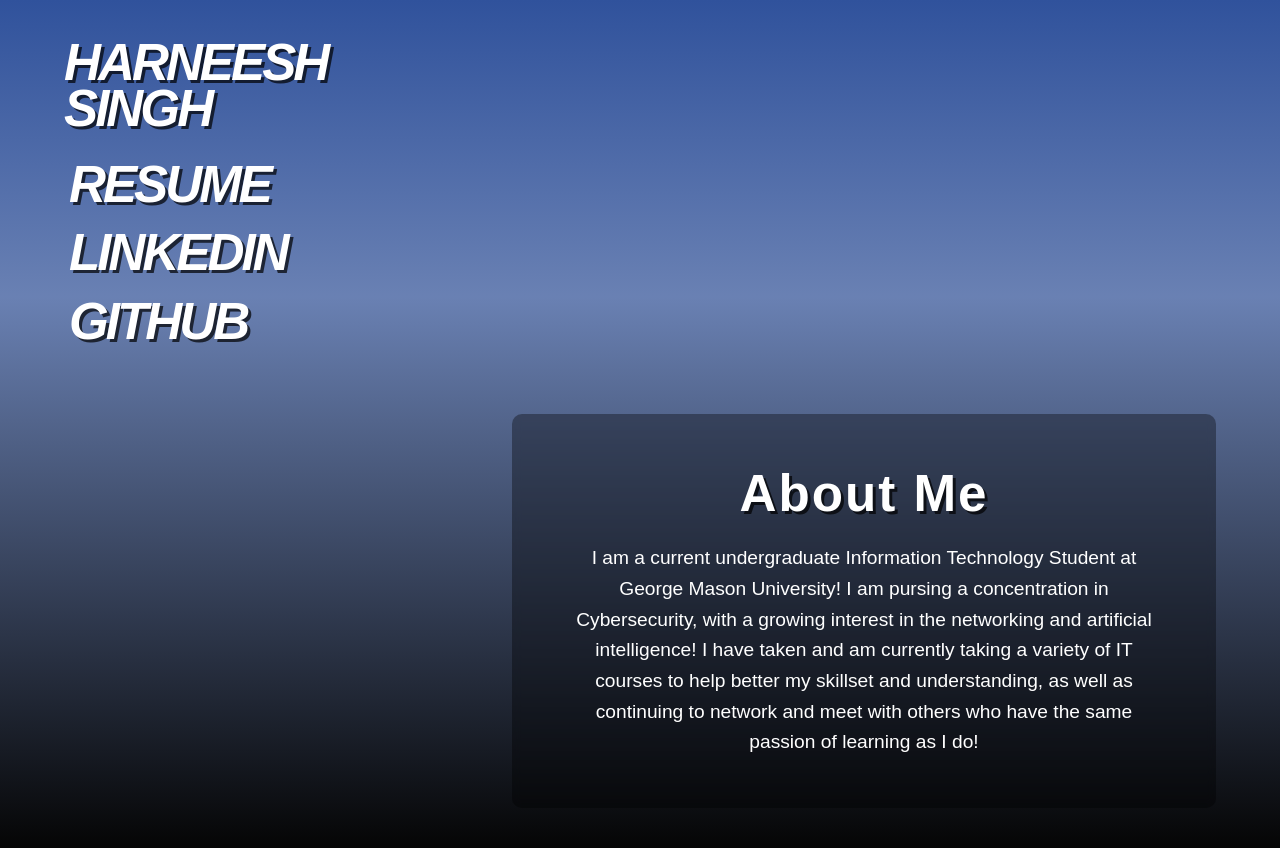
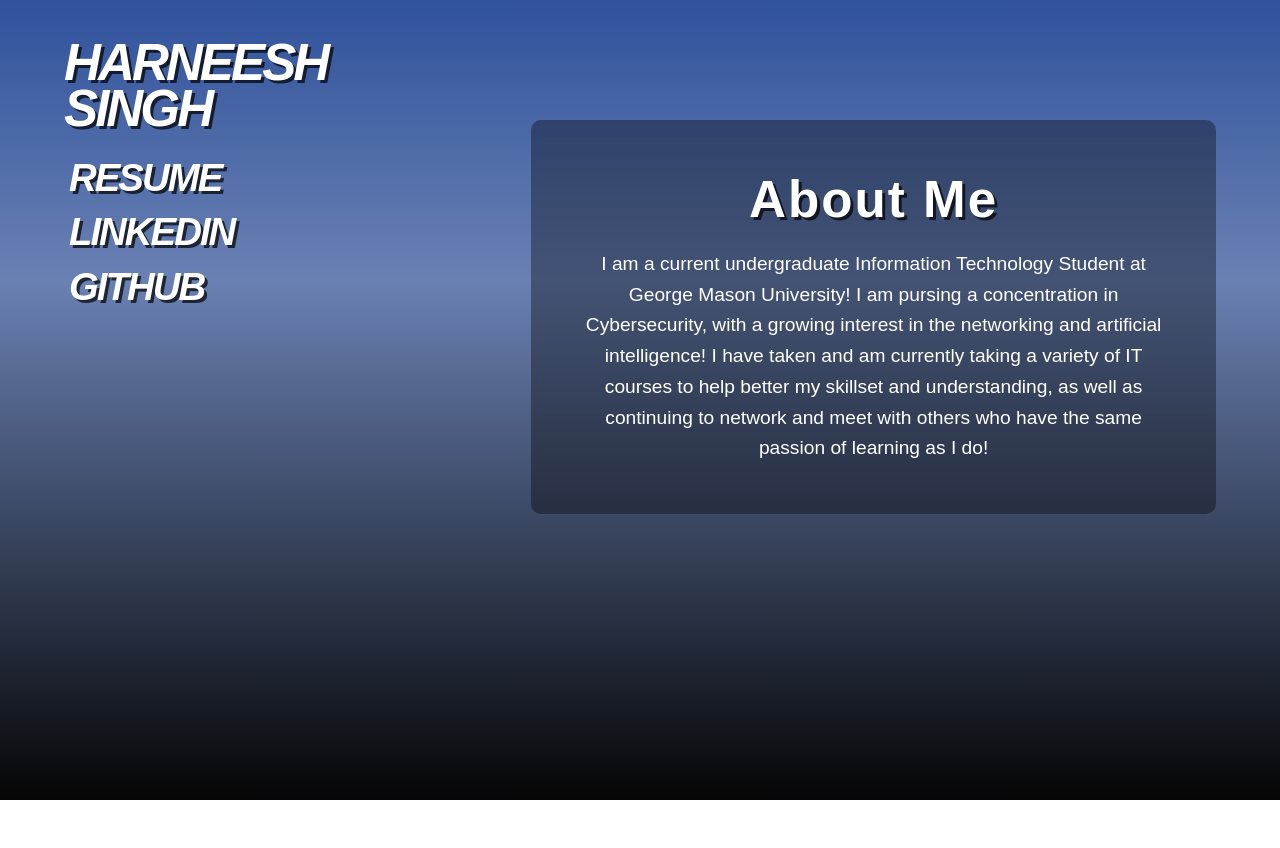
Before and after one commit to HarryS47/HarneeshSingh, a plain HTML site: page index.html in a window 1280 px wide. After the commit the page ends 800 px from the top, so only its background shows below. Drawn offline with Linux system fonts and the light colour scheme.

Commit message:
Update style.css
Updated CSS

```diff
--- a/style.css
+++ b/style.css
@@ -20,8 +20,12 @@ body {
   width: 100%;
   min-height: 100vh;
   padding: 5vh 5vw;
-  overflow: auto;
   color: white;
+
+  display: grid;
+  grid-template-columns: minmax(250px, 35%) minmax(0, 1fr);
+  gap: 5vw;
+  align-items: start;
 
   background:
     linear-gradient(
@@ -46,8 +50,8 @@ body {
   display: flex;
   flex-direction: column;
   align-items: flex-start;
-  width: fit-content;
-  max-width: 100%;
+  width: 100%;
+  min-width: 0;
 }
 
 .main-menu .name {
@@ -80,11 +84,11 @@ body {
 .nav-links a {
   display: block;
   color: #ffffff;
-  font-size: clamp(2rem, 4vw, 4.5rem);
+  font-size: clamp(1.5rem, 3vw, 3.5rem);
   font-weight: 900;
   font-style: italic;
   line-height: 1.1;
-  letter-spacing: -3px;
+  letter-spacing: -2px;
   text-decoration: none;
   text-transform: uppercase;
   text-shadow: 3px 3px 0 rgba(0, 0, 0, 0.7);
@@ -99,10 +103,9 @@ body {
 .content {
   position: relative;
   z-index: 5;
-  width: min(100%, 800px);
-  margin-top: 8vh;
-  margin-left: auto;
-  margin-right: auto;
+  width: 100%;
+  min-width: 0;
+  margin-top: 10vh;
 }
 
 .text-box {
@@ -127,16 +130,30 @@ body {
   line-height: 1.6;
 }
 
-@media (min-width: 651px) {
+@media (max-width: 900px) {
+  .menu {
+    grid-template-columns: minmax(200px, 35%) minmax(0, 1fr);
+    gap: 4vw;
+  }
+
+  .main-menu .name {
+    font-size: clamp(1.8rem, 5vw, 3.5rem);
+  }
+
+  .nav-links a {
+    font-size: clamp(1.4rem, 3vw, 2.5rem);
+  }
+
   .content {
-    width: min(55vw, 800px);
-    margin-right: 0;
-    margin-left: auto;
+    margin-top: 6vh;
   }
 }
 
 @media (max-width: 650px) {
   .menu {
+    display: flex;
+    flex-direction: column;
+    gap: 0;
     min-height: 100vh;
     padding: 4vh 5vw;
   }
@@ -164,8 +181,6 @@ body {
   .content {
     width: 100%;
     margin-top: 8vh;
-    margin-left: 0;
-    margin-right: 0;
   }
 
   .text-box {
```
